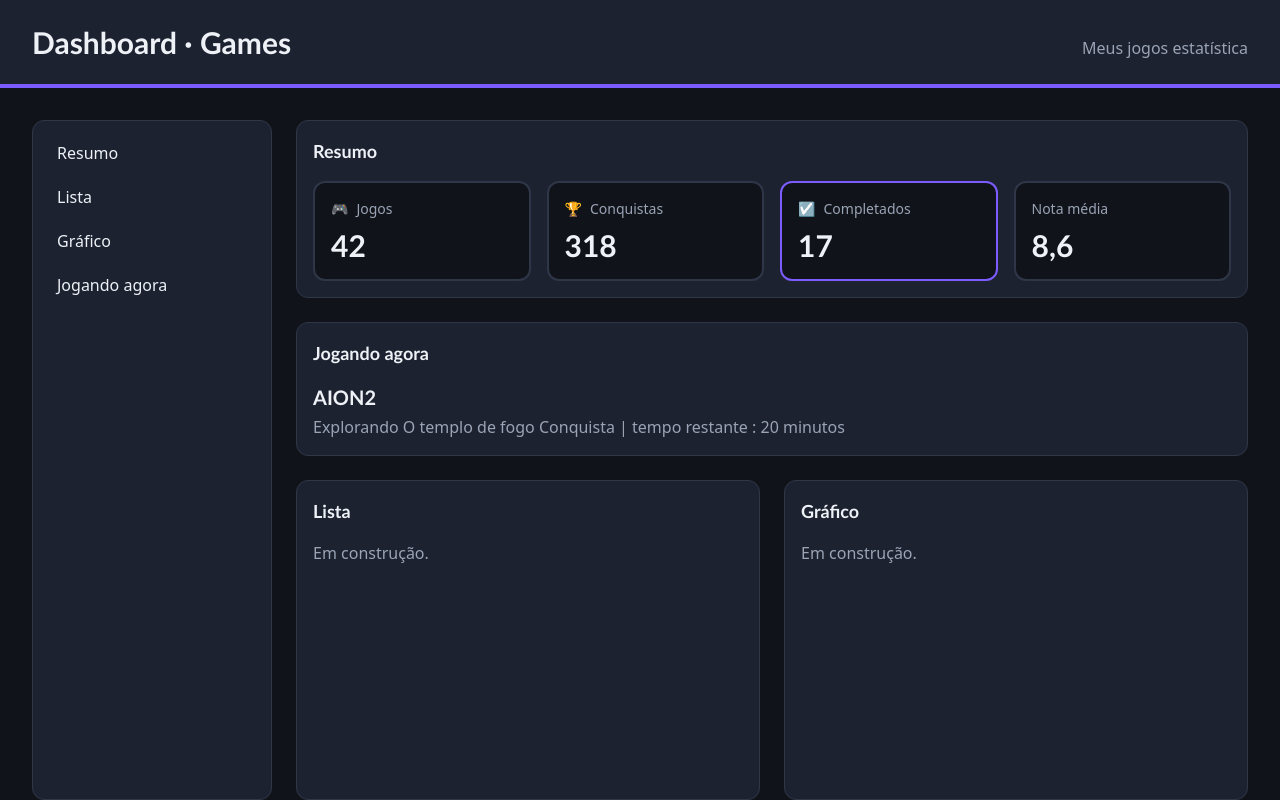
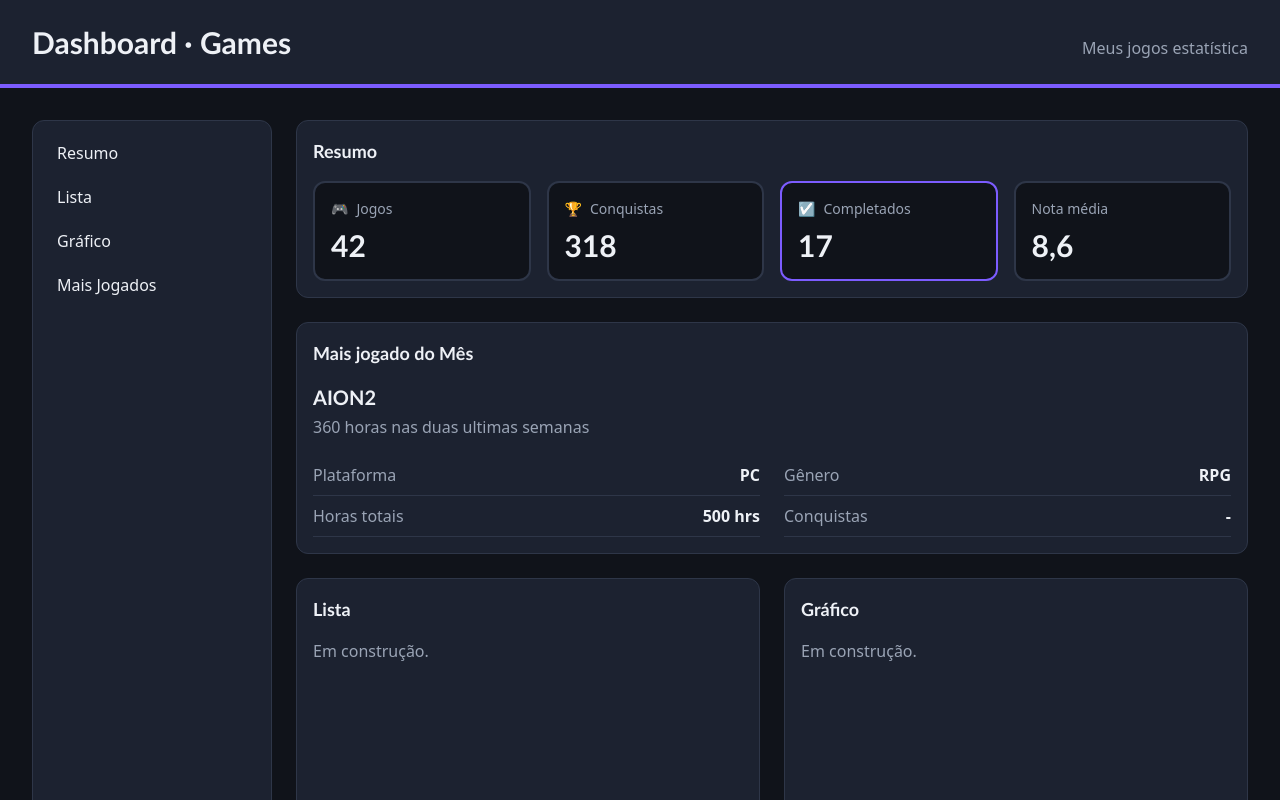
Before and after one commit to giovanaganzerdeleon/my-dashbord, a React (Vite) app: page / in a window 1280 px wide. Shown: the top 800 px of the page. Built offline with nearby package versions, Linux system fonts and the light colour scheme.

Commit message:
feat: add InfoRow component with props

```diff
--- a/src/App.jsx
+++ b/src/App.jsx
@@ -3,6 +3,7 @@ import Footer from './components/Footer.jsx';
 import Menu from './components/Menu.jsx';
 import SummaryCard from './components/SummaryCard.jsx';
 import Panel from './components/Painel.jsx';
+import InfoRow from './components/InfoRow.jsx';
 
 function App() {
   return (
@@ -28,11 +29,19 @@ function App() {
           </div>
         </Panel>
 
-        <Panel id="highlight" title="Jogando agora" className="md:col-span-2">
+        <Panel
+          id="highlight"
+          title="Mais jogado do Mês"
+          className="md:col-span-2"
+        >
           <h3 className="font-heading text-xl font-bold">AION2</h3>
-          <p className="mt-1 text-muted">
-            Explorando O templo de fogo Conquista | tempo restante : 20 minutos
-          </p>
+          <p className="mt-1 text-muted">360 horas nas duas ultimas semanas</p>
+          <div className="mt-4 grid gap-x-6 md:grid-cols-2">
+            <InfoRow label="Plataforma" value="PC" />
+            <InfoRow label="Gênero" value="RPG" />
+            <InfoRow label="Horas totais" value="500 hrs" />
+            <InfoRow label ="Conquistas" value="-"/>
+          </div>
         </Panel>
 
         <Panel id="list" title="Lista" className="xl:min-h-80">
--- /dev/null
+++ b/src/components/InfoRow.jsx
@@ -0,0 +1,10 @@
+function InfoRow({ label, value }) {
+  return (
+    <p className="flex justify-between gap-4 border-b border-border py-2">
+      <span className="text-muted">{label}</span>
+      <span className="font-bold">{value}</span>
+    </p>
+  )
+}
+
+export default InfoRow
--- a/src/components/Menu.jsx
+++ b/src/components/Menu.jsx
@@ -53,7 +53,7 @@ function Menu() {
           </a>
         </li>
         <a href="#highlight" onClick={closeMenu} className={linkClass}>
-          Jogando agora
+         Mais Jogados
         </a>
       </ul>
     </nav>
```
